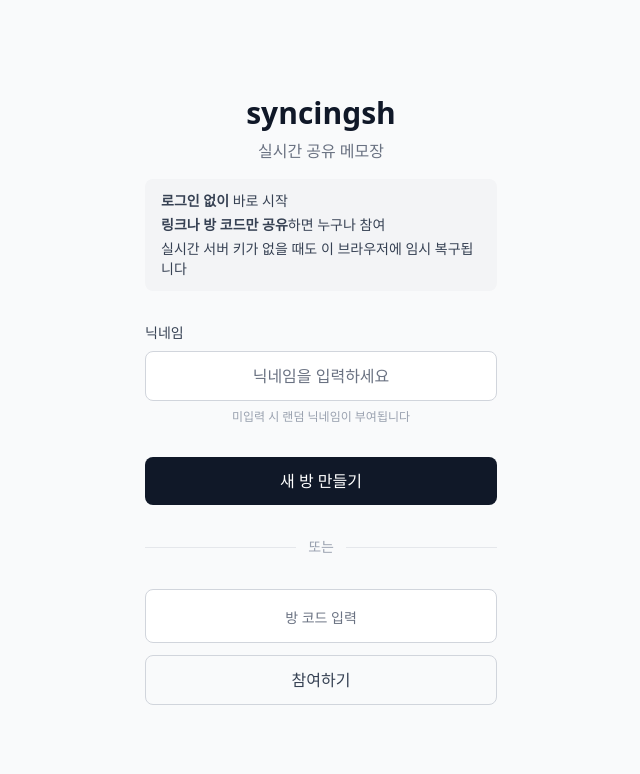
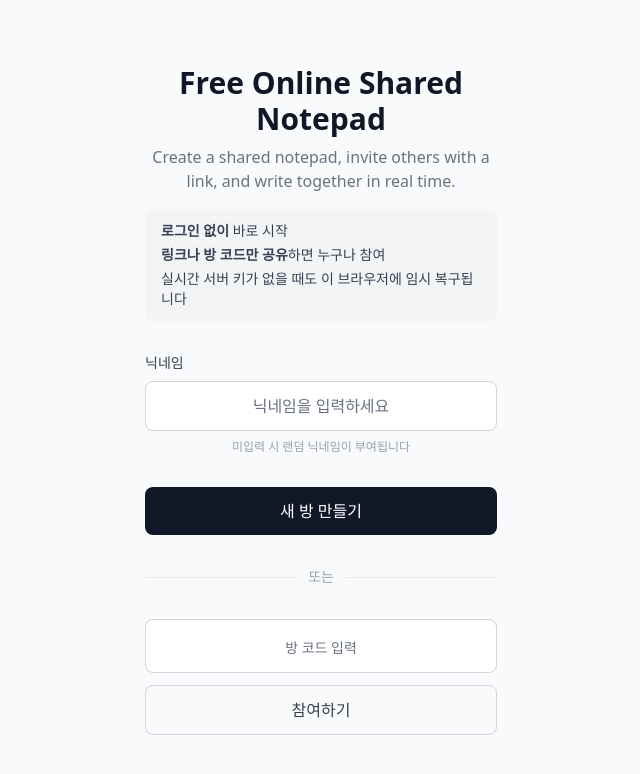
Before and after one commit to bssm-oss/syncingsh, a SvelteKit app: page / in a window 1280 px wide. Shown: the top 774 px of the page, without its empty margins (319-959 px from the left). Built offline with nearby package versions, Linux system fonts and the light colour scheme.

Commit message:
Rebrand landing SEO to SharedPad
Ultraworked with [Sisyphus](https://github.com/code-yeongyu/oh-my-openagent)

Co-authored-by: Sisyphus <clio-agent@sisyphuslabs.ai>

```diff
--- a/src/routes/+page.svelte
+++ b/src/routes/+page.svelte
@@ -4,6 +4,12 @@
 	import { resolve } from '$app/paths';
 	import { generateRoomCode, isValidRoomCode } from '$lib/utils/roomCode';
 	import { getNickname, setNickname, hasCustomNickname } from '$lib/utils/nickname';
+
+	const PAGE_TITLE = 'SharedPad - Free Online Shared Notepad';
+	const PAGE_DESCRIPTION =
+		'Create a shared notepad, invite others with a link, and write together in real time.';
+	const CANONICAL_URL = 'https://sharedpad.justn.me';
+	const PAGE_H1 = 'Free Online Shared Notepad';
 
 	let joinCode = $state('');
 	let nickname = $state('');
@@ -38,11 +44,24 @@
 	}
 </script>
 
+<svelte:head>
+	<title>{PAGE_TITLE}</title>
+	<meta name="description" content={PAGE_DESCRIPTION} />
+	<link rel="canonical" href={CANONICAL_URL} />
+	<meta property="og:title" content={PAGE_TITLE} />
+	<meta property="og:description" content={PAGE_DESCRIPTION} />
+	<meta property="og:url" content={CANONICAL_URL} />
+	<meta property="og:type" content="website" />
+	<meta name="twitter:card" content="summary" />
+	<meta name="twitter:title" content={PAGE_TITLE} />
+	<meta name="twitter:description" content={PAGE_DESCRIPTION} />
+</svelte:head>
+
 <div class="flex min-h-screen items-center justify-center bg-gray-50">
 	<div class="w-full max-w-sm space-y-8 px-4">
 		<div class="text-center">
-			<h1 class="text-3xl font-bold text-gray-900">syncingsh</h1>
-			<p class="mt-2 text-gray-500">실시간 공유 메모장</p>
+			<h1 class="text-3xl font-bold text-gray-900">{PAGE_H1}</h1>
+			<p class="mt-2 text-gray-500">{PAGE_DESCRIPTION}</p>
 			<div class="mt-4 space-y-1 rounded-lg bg-gray-100 px-4 py-3 text-left text-sm text-gray-700">
 				<p><span class="font-semibold">로그인 없이</span> 바로 시작</p>
 				<p><span class="font-semibold">링크나 방 코드만 공유</span>하면 누구나 참여</p>
```
Also changed, not shown: 1 other file (tests, documents, lock files or other folders).
